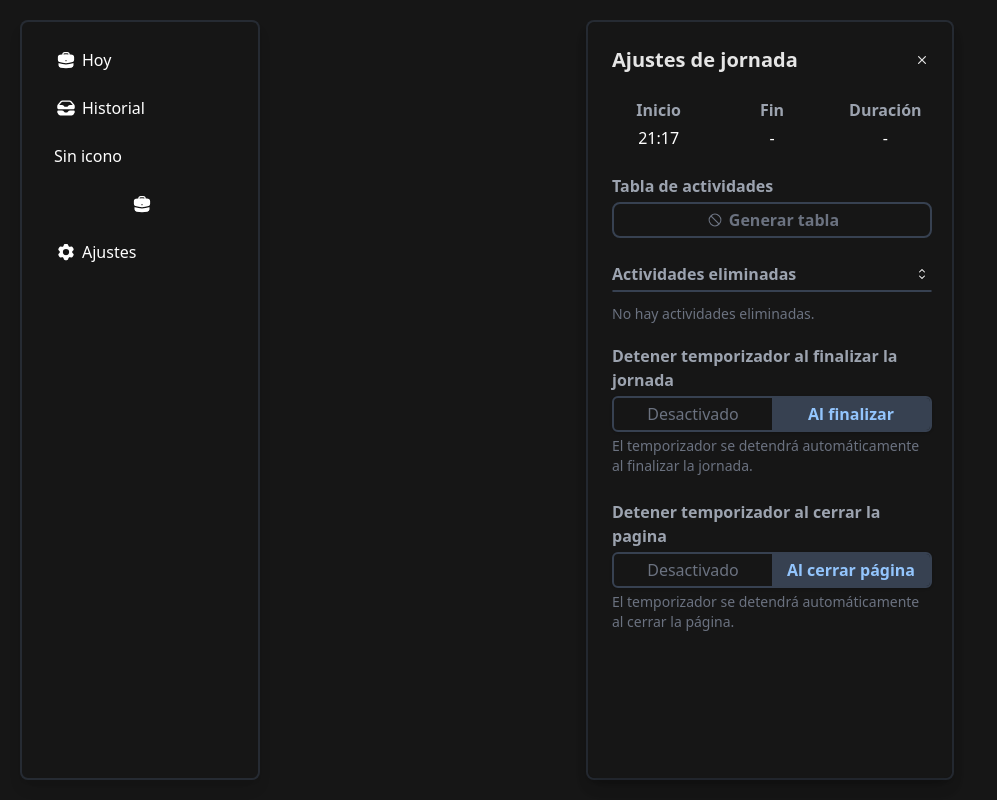
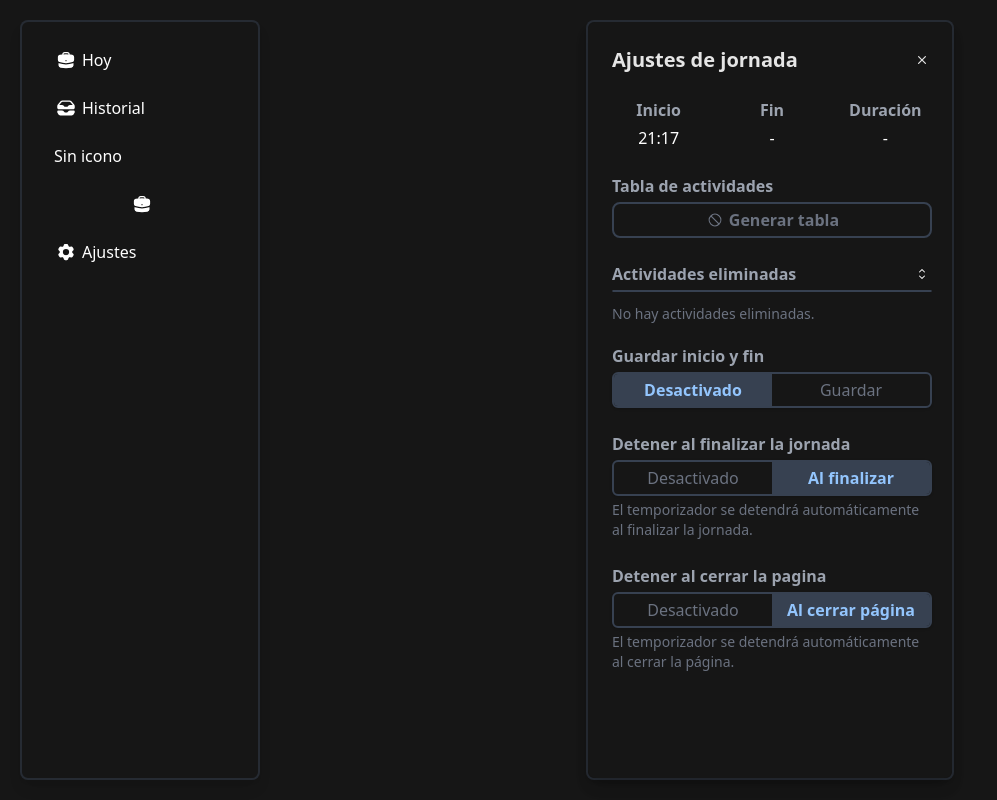
Before and after one commit to pedroditersimon/cronomate, a React (Vite) app: page / in a window 1280 px wide. Both pictures are taken after a click on the button 921 px from the left and 60 px from the top of the page. Shown: the whole page, without its empty margins (0-997 px from the left). Built offline with nearby package versions, Linux system fonts and the light colour scheme.

Commit message:
idk progress

```diff
--- a/src/features/activity/components/ActivityCreator.tsx
+++ b/src/features/activity/components/ActivityCreator.tsx
@@ -6,39 +6,27 @@ import { Activity } from "src/features/activity/types/Activity";
 import ActivityComponent from "src/features/activity/components/Activity";
 import activityService from "src/features/activity/services/activityService";
 import { TimeTrackStatus } from "src/features/time-track/types/TimeTrack";
-
+import { newActivityMock } from "src/features/activity/mocks/newActivityMock";
 
 interface Props {
     onCreate: (newActivity: Activity) => void;
 }
 
-const activityMock: Activity = {
-    id: "activityMock",
-    title: "Nueva actividad",
-    tracks: [{
-        id: "recordMock",
-        start: 0,
-        end: null,
-        status: TimeTrackStatus.STOPPED
-    }],
-    isCollapsed: true,
-};
-
 
 export default function ActivityCreator({ onCreate: onActivityCreated }: Props) {
     // local states
-    const [activity, setActivity] = useState<Activity>(activityMock);
+    const [activity, setActivity] = useState<Activity>(newActivityMock);
     const [focused, setFocused] = useState(false);
 
 
     const hasChanges = useMemo(() => {
-        return activityService.hasChanges(activity, activityMock)
+        return activityService.hasChanges(activity, newActivityMock)
     }, [activity])
 
 
     const handleCreateActivity = (newActivity: Activity) => {
         // newActivity has no changes
-        if (!activityService.hasChanges(newActivity, activityMock))
+        if (!activityService.hasChanges(newActivity, newActivityMock))
             return;
 
         const now = toDate().getTime();
@@ -63,7 +51,7 @@ export default function ActivityCreator({ onCreate: onActivityCreated }: Props)
         };
 
         onActivityCreated(newActivityWithRecord);   // crear el activity
-        setActivity(activityMock);                  // reset el placeholder
+        setActivity(newActivityMock);                  // reset el placeholder
     }
 
 
@@ -71,7 +59,7 @@ export default function ActivityCreator({ onCreate: onActivityCreated }: Props)
     const handleSetActivity = (newActivity: Activity) => {
         // Reset to mock on empty title
         if (newActivity.title.trim().length === 0) {
-            setActivity(activityMock);
+            setActivity(newActivityMock);
             return;
         }
 
--- /dev/null
+++ b/src/features/activity/mocks/newActivityMock.ts
@@ -0,0 +1,14 @@
+import { Activity } from "src/features/activity/types/Activity";
+import { TimeTrackStatus } from "src/features/time-track/types/TimeTrack";
+
+export const newActivityMock: Activity = {
+    id: "activityMock",
+    title: "Nueva actividad",
+    tracks: [{
+        id: "recordMock",
+        start: 0,
+        end: null,
+        status: TimeTrackStatus.STOPPED
+    }],
+    isCollapsed: true,
+};
--- a/src/features/today-session/components/TodaySession.tsx
+++ b/src/features/today-session/components/TodaySession.tsx
@@ -5,7 +5,7 @@ import useTodaySession from "src/features/today-session/hooks/useTodaySession";
 import useTodaySessionSettigs from "src/features/today-session/hooks/useTodaySessionSettigs";
 import workSessionService from "src/features/work-session/services/workSessionService";
 import useTimer from "src/shared/hooks/useTimer";
-import { isPast, isPastOrNow, isToday, toDate } from "src/shared/utils/TimeUtils";
+import { isPastOrNow, isToday, toDate } from "src/shared/utils/TimeUtils";
 import WorkSessionComponent from "src/features/work-session/components/WorkSession";
 
 
--- a/src/features/today-session/components/TodaySessionSettings.tsx
+++ b/src/features/today-session/components/TodaySessionSettings.tsx
@@ -1,18 +1,14 @@
-
 import useTodaySessionSettigs from "src/features/today-session/hooks/useTodaySessionSettigs";
 import { TodaySessionSettings as TodaySessionSettingsType } from "src/features/today-session/types/TodaySessionSettings";
 import FormField from "src/shared/components/forms/FormField";
 import ToggleTabs from "src/shared/components/interactable/ToggleTabs";
 
 
-
 interface Props {
     readOnly?: boolean;
 }
 
-
 export default function TodaySessionSettings({ readOnly }: Props) {
-
     const { todaySessionSettings, setSettings, save } = useTodaySessionSettigs();
 
     const handleSetSettings = (newSettings: TodaySessionSettingsType) => {
@@ -22,7 +18,32 @@ export default function TodaySessionSettings({ readOnly }: Props) {
 
     return (
         <>
-            <FormField title="Detener temporizador al finalizar la jornada" show={!readOnly}>
+            <FormField
+                title="Guardar inicio y fin"
+                show={!readOnly}
+                hint={{
+                    text: "Se guardarán inicio y fin para próximas jornadas.",
+                    show: todaySessionSettings.saveTimerOverrides,
+                }}
+            >
+                <ToggleTabs falseLabel="Desactivado" trueLabel="Guardar"
+                    value={todaySessionSettings.saveTimerOverrides}
+                    onSelected={(value) => handleSetSettings({
+                        ...todaySessionSettings,
+                        saveTimerOverrides: value
+                    })}
+                />
+            </FormField>
+
+
+            <FormField
+                title="Detener al finalizar la jornada"
+                show={!readOnly}
+                hint={{
+                    text: "El temporizador se detendrá automáticamente al finalizar la jornada.",
+                    show: todaySessionSettings.stopOnSessionEnd,
+                }}
+            >
                 <ToggleTabs falseLabel="Desactivado" trueLabel="Al finalizar"
                     value={todaySessionSettings.stopOnSessionEnd}
                     onSelected={(value) => handleSetSettings({
@@ -30,11 +51,17 @@ export default function TodaySessionSettings({ readOnly }: Props) {
                         stopOnSessionEnd: value
                     })}
                 />
-                {todaySessionSettings.stopOnSessionEnd && <p className="text-gray-500 text-sm">El temporizador se detendrá automáticamente al finalizar la jornada.</p>}
             </FormField>
 
 
-            <FormField title="Detener temporizador al cerrar la pagina" show={!readOnly}>
+            <FormField
+                title="Detener al cerrar la pagina"
+                show={!readOnly}
+                hint={{
+                    text: "El temporizador se detendrá automáticamente al cerrar la página.",
+                    show: todaySessionSettings.stopOnClose,
+                }}
+            >
                 <ToggleTabs falseLabel="Desactivado" trueLabel="Al cerrar página"
                     value={todaySessionSettings.stopOnClose}
                     onSelected={(value) => handleSetSettings({
@@ -42,7 +69,6 @@ export default function TodaySessionSettings({ readOnly }: Props) {
                         stopOnClose: value
                     })}
                 />
-                {todaySessionSettings.stopOnClose && <p className="text-gray-500 text-sm">El temporizador se detendrá automáticamente al cerrar la página.</p>}
             </FormField>
         </>
     );
--- a/src/features/today-session/states/todaySessionSettingsSlice.ts
+++ b/src/features/today-session/states/todaySessionSettingsSlice.ts
@@ -6,7 +6,8 @@ import localSave from "src/shared/services/localSave";
 const getNewDefaultState = (): TodaySessionSettings => {
     return {
         stopOnClose: true,
-        stopOnSessionEnd: true
+        stopOnSessionEnd: true,
+        saveTimerOverrides: false,
     };
 }
 
--- a/src/features/today-session/states/todaySessionSlice.ts
+++ b/src/features/today-session/states/todaySessionSlice.ts
@@ -6,12 +6,20 @@ import { WorkSession } from "src/features/work-session/types/WorkSession";
 import { WorkSessionTimer } from "src/features/work-session/types/WorkSessionTimer";
 import localSave from "src/shared/services/localSave";
 import { generateId } from "src/shared/utils/generateId";
-//import { workSessionSettingsSlice } from "./workSessionSettingsSlice";
+import { todaySessionSettingsSlice } from "src/features/today-session/states/todaySessionSettingsSlice";
 
+const todaySessionSettings = todaySessionSettingsSlice.getInitialState();
 
-//const workSessionSettings = workSessionSettingsSlice.getInitialState();
+function getNewDefaultState(previousState?: WorkSession): WorkSession {
 
-const getNewDefaultState = (): WorkSession => {
+    let startOverride = null;
+    let endOverride = null;
+
+    // Restaurar overrides si estan habilitados
+    if (previousState && todaySessionSettings.saveTimerOverrides) {
+        ({ startOverride, endOverride } = previousState.timer);
+    }
+
     return {
         id: generateId(),
         createdTimeStamp: new Date().getTime(),
@@ -20,8 +28,8 @@ const getNewDefaultState = (): WorkSession => {
             start: Date.now(),
             end: null,
             status: TimeTrackStatus.STOPPED,
-            startOverride: null,
-            endOverride: null,
+            startOverride: startOverride,
+            endOverride: endOverride,
         },
         activities: [],
     };
--- a/src/features/today-session/types/TodaySessionSettings.ts
+++ b/src/features/today-session/types/TodaySessionSettings.ts
@@ -2,4 +2,5 @@
 export interface TodaySessionSettings {
     stopOnSessionEnd: boolean;
     stopOnClose: boolean;
+    saveTimerOverrides: boolean;
 }
--- a/src/features/work-session/components/WorkSession.tsx
+++ b/src/features/work-session/components/WorkSession.tsx
@@ -18,14 +18,7 @@ import { TimeTrack, TimeTrackStatus } from "src/features/time-track/types/TimeTr
 import activityService from "src/features/activity/services/activityService";
 import ActivityCreator from "src/features/activity/components/ActivityCreator";
 import ActivityComponent from "src/features/activity/components/Activity";
-
-
-const pauseActivityMock: Activity = {
-    id: "pauses",
-    title: "Pausas",
-    tracks: []
-};
-
+import { pauseActivityMock } from "src/features/work-session/mocks/pauseActivityMock";
 
 interface Props {
     session: WorkSessionType;
--- /dev/null
+++ b/src/features/work-session/mocks/pauseActivityMock.ts
@@ -0,0 +1,7 @@
+import { Activity } from "src/features/activity/types/Activity";
+
+export const pauseActivityMock: Activity = {
+    id: "pauses",
+    title: "Pausas",
+    tracks: []
+};
--- a/src/shared/components/forms/FormField.tsx
+++ b/src/shared/components/forms/FormField.tsx
@@ -7,10 +7,16 @@ interface Props extends PropsWithChildren {
     title: string;
     show?: boolean;
     className?: ClassValue;
+
+    hint?: {
+        text: string;
+        show: boolean;
+        className?: ClassValue;
+    };
 }
 
 
-export default function FormField({ title, show = true, className, children }: Props) {
+export default function FormField({ title, show = true, className, hint, children }: Props) {
 
     return (
         <div className={clsx("flex flex-col gap-1 mb-1 w-full", className,
@@ -22,6 +28,13 @@ export default function FormField({ title, show = true, className, children }: P
 
             {/* Content */}
             {children}
+
+            {/* Hint text */}
+            {hint?.show && (
+                <p className={clsx("text-gray-500 text-sm", hint.className)}>
+                    {hint.text}
+                </p>
+            )}
         </div>
     );
 }
--- a/src/shared/components/interactable/Checkbox.tsx
+++ b/src/shared/components/interactable/Checkbox.tsx
@@ -12,6 +12,7 @@ interface Props extends PropsWithChildren {
     className?: ClassValue;
 }
 
+// If possible, use the ToggleTabs component instead of this one.
 export default function Checkbox({ value, onChange, checkedIcon, uncheckedIcon, className, children }: Props) {
     return (
         <Button
```
Also changed, not shown: 1 other file (tests, documents, lock files or other folders).
